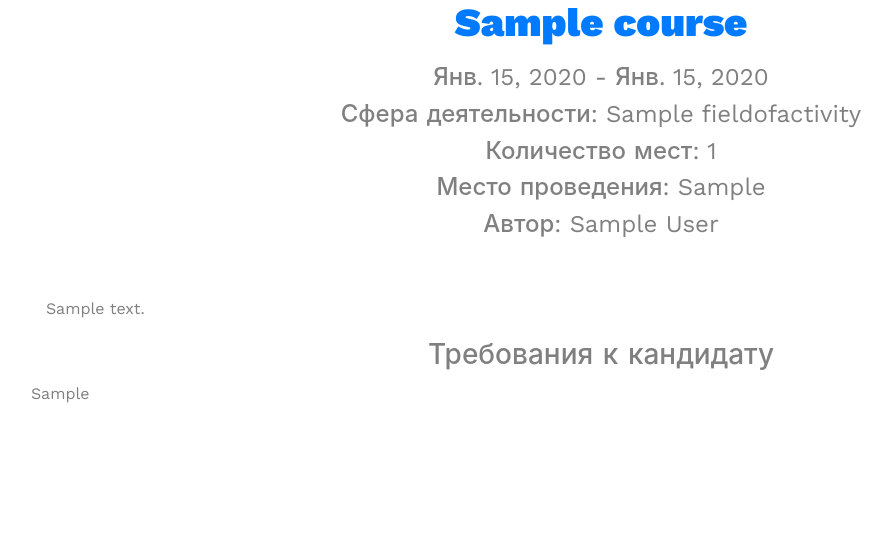
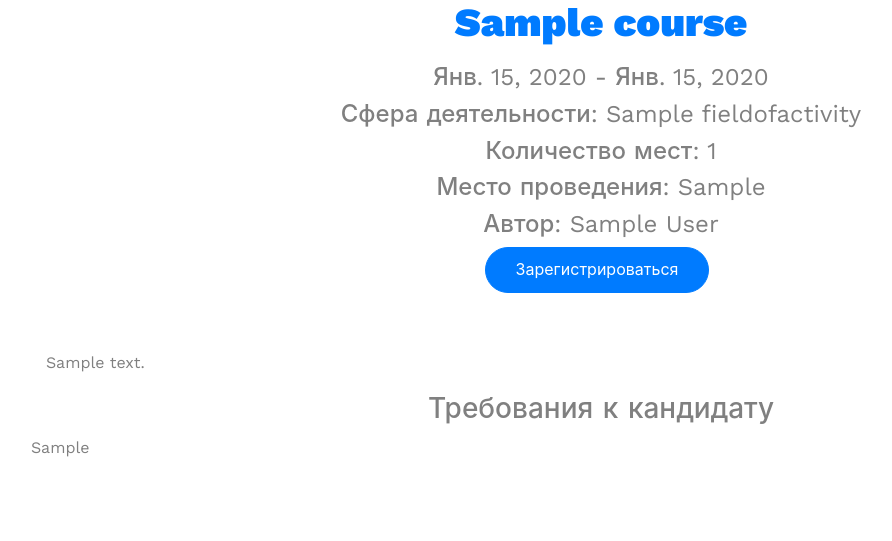
Before and after one commit to NotZephyrkA/OREH, a Django app: page /courses/1/ in a window 1280 px wide. Shown: the part 81-622 px from the top of the page, without its empty margins (39-931 px from the left). Run offline with Django 3.2, Linux system fonts and the light colour scheme; tables that the repository leaves empty hold one stand-in row (values such as "Sample post"); some libraries are stand-ins or nearby versions; some web fonts are replaced.

Commit message:
добавил регистрацию в курсы

```diff
--- a/oreh_app/models.py
+++ b/oreh_app/models.py
@@ -170,6 +170,7 @@ class Courses(models.Model):
     requirement = models.TextField(null=True, blank=True, verbose_name="Требования к кандидату")
     field_of_activity = models.ForeignKey(FieldOfActivity, null=True, blank=True, on_delete=models.SET_NULL,
                                           verbose_name="Сфера деятельноси")
+    registration_link = models.TextField("Ссылка на регистарцию")
 
     @property
     def image_url(self):
--- a/oreh_app/templates/course.html
+++ b/oreh_app/templates/course.html
@@ -15,6 +15,9 @@
                 {% if course.author %}
                 <h4>Автор: {{course.author}}</h4>
                 {% endif %}
+                <div data-aos="fade-up" data-aos-delay="100">
+                    <a href="{{course.registration_link}}" class="btn smoothscroll btn-primary mr-2 mb-2">Зарегистрироваться</a>
+                </div>
             </div>
         </div>
         <p>{{course.description}}</p>
```
